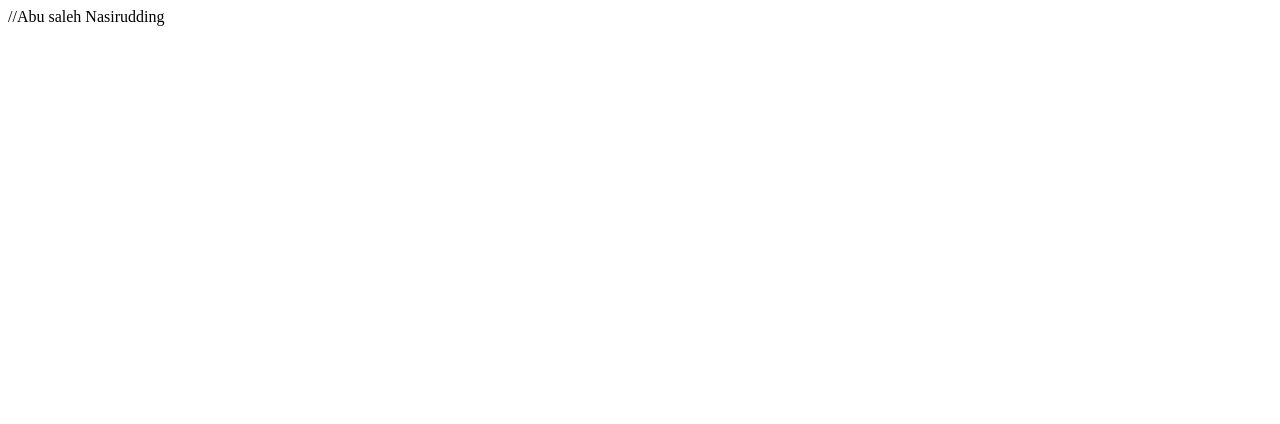
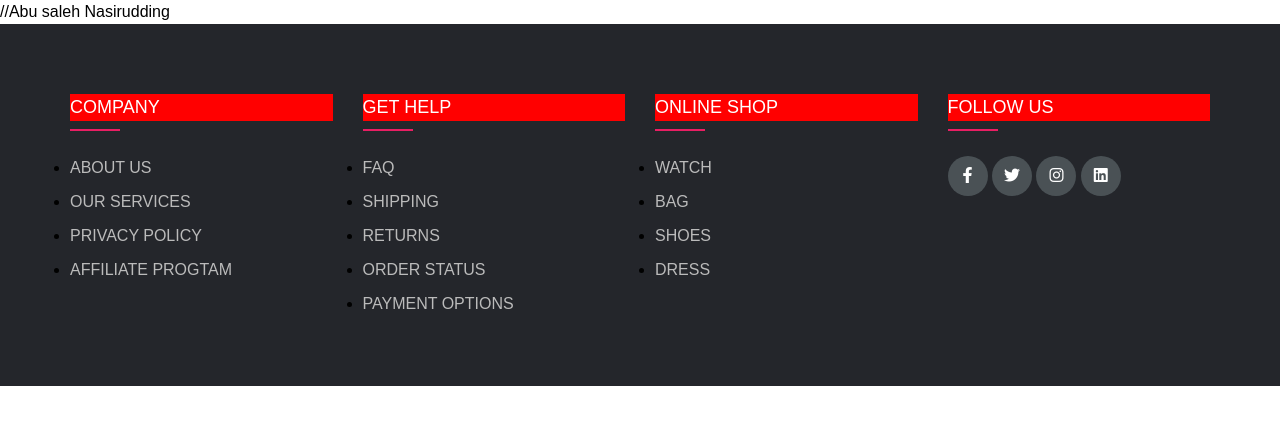
Before and after one commit to Ravi2977/Project_1, a plain HTML site: page index.html in a window 1280 px wide. Drawn offline with Linux system fonts and the light colour scheme.

Commit message:
comple footer

```diff
--- a/index.html
+++ b/index.html
@@ -4,10 +4,13 @@
     <meta charset="UTF-8">
     <meta name="viewport" content="width=device-width, initial-scale=1.0">
     <title>Project_1</title>
+    <link rel="stylesheet" href="style.css">
+    <link rel="stylesheet" type="text/css" href="https://cdnjs.cloudflare.com/ajax/libs/font-awesome/6.4.2/css/all.min.css">
+
 </head>
 <body>
     <div class="nav">
-//Abu saleh Nasirudding
+    //Abu saleh Nasirudding
     </div>
     <div class="carasoul">
 
@@ -16,6 +19,50 @@
 
     </div>
     <div class="footer">
+        <div class="container">
+            <div class="row">
+                <div class="footer-col">
+                    <h4>COMPANY</h4>
+                    <ul>
+                        <li><a href="#">ABOUT US</a></li>
+                        <li><a href="#">OUR SERVICES</a></li>
+                        <li><a href="#">PRIVACY POLICY</a></li>
+                        <li><a href="#">AFFILIATE PROGTAM</a></li>
+                    </ul>
+                </div>
+
+                <div class="footer-col">
+                    <h4>GET HELP</h4>
+                    <ul>
+                        <li><a href="#">FAQ</a></li>
+                        <li><a href="#">SHIPPING</a></li>
+                        <li><a href="#">RETURNS</a></li>
+                        <li><a href="#">ORDER STATUS</a></li>
+                        <li><a href="#">PAYMENT OPTIONS</a></li>
+                    </ul>
+                </div>
+
+                <div class="footer-col">
+                    <h4>ONLINE SHOP</h4>
+                    <ul>
+                        <li><a href="#">WATCH</a></li>
+                        <li><a href="#">BAG</a></li>
+                        <li><a href="#">SHOES</a></li>
+                        <li><a href="#">DRESS</a></li>
+                    </ul>
+                </div>
+
+                <div class="footer-col">
+                    <h4>FOLLOW US</h4>
+                    <div class="social-link">
+                         <a href="#"><i class="fab fa-facebook-f"></i></a>
+                         <a href="#"><i class="fab fa-twitter"></i></a>
+                         <a href="#"><i class="fab fa-instagram"></i></a>
+                         <a href="#"><i class="fab fa-linkedin"></i></a>
+                    </div>
+                </div>
+            </div>
+        </div>
 
     </div>
 </body>
--- a/style.css
+++ b/style.css
@@ -0,0 +1,96 @@
+@import url(<link rel="preconnect" href="https://fonts.googleapis.com">
+<link rel="preconnect" href="https://fonts.gstatic.com" crossorigin>
+<link href="https://fonts.googleapis.com/css2?family=Poppins:wght@300;400;500;600;700&display=swap" rel="stylesheet">);
+
+body{
+    line-height: 1.5;
+    font-family: 'Poppins', sans-serif;
+
+}
+
+*{
+    margin: 0;
+    padding: 0;
+    box-sizing: border-box;
+}
+.container{
+    max-width: 1170px;
+    margin: auto;
+}
+.row{
+    display: flex;
+    flex-wrap: wrap;
+}
+.footer{
+    background-color: #24262b;
+    padding: 70px 0;
+}
+.footer-col{
+    width: 25%;
+    padding: 0 15px;
+}
+.footer-col h4{
+    font-size: 18px;
+    color: #ffffff;
+    text-transform: capitalize;
+    margin-bottom: 35px;
+    font-weight: 500;
+    position: relative;
+    background-color: red;
+}
+.footer-col h4::before{
+    content: '';
+    position: absolute;
+    left: 0;
+    bottom: -10px;
+    background-color: #e91e63;
+    height: 2px;
+    box-sizing: border-box;
+    width: 50px;
+}
+.footer-col ul li:not(:last-child){
+    margin-bottom: 10px;
+}
+.footer-col ul li a{
+    font-size: 16px;
+    text-transform: capitalize;
+    color: #ffffff;
+    text-decoration: none;
+    font-weight: 300;
+    color: #bbbbbb;
+    display: block;
+    transition: all 0.3s ease;
+}
+.footer-col ul li a:hover{
+    color: #ffffff;
+    margin-left: 8px;
+}
+.footer-col .social-link a{
+    display: inline-block;
+    height: 40px;
+    width: 40px;
+    width: 40px;
+    background-color: rgba(225,255,255,0.2);
+    margin-right: 0 10px 10px 0;
+    text-align: center;
+    line-height: 40px;
+    border-radius: 50%;
+    color: #ffffff;
+    transition: all 0.5s ease;
+}
+.footer-col .social-link a:hover{
+    color: #24262b;
+    background-color: #ffffff;
+}
+/* responsive */
+@media(max-width:767px){
+    .footer-col{
+        width: 50%;
+        margin: 30px;
+    }
+}
+@media(max-width:574px){
+    .footer-col{
+        width: 100%;
+    }
+}
```
